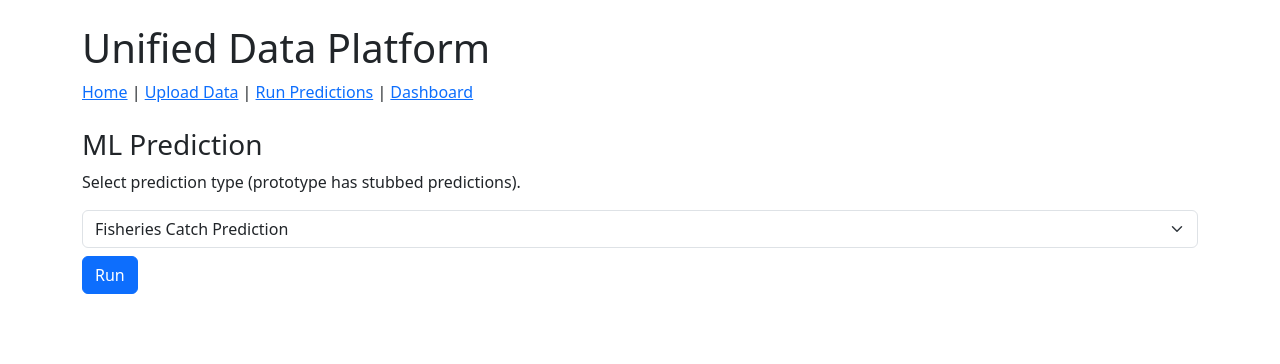
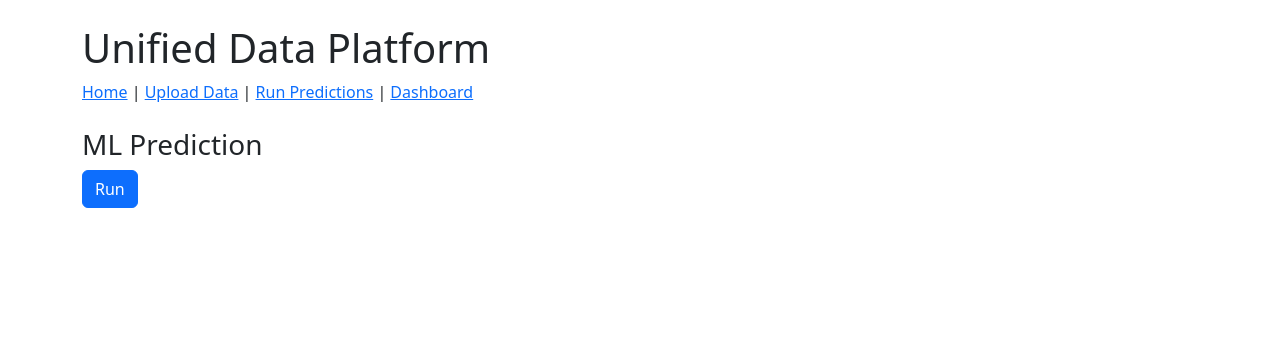
Before and after one commit to KnightGauda/SIHPrototype_NewPS, a Django app: page /ml/ in a window 1280 px wide. Shown: the top 364 px of the page. Run offline with Django 4.2, Linux system fonts and the light colour scheme.

Commit message:
Predict Ui Changes

```diff
--- a/templates/predict.html
+++ b/templates/predict.html
@@ -1,14 +1,8 @@
 {% extends 'base.html' %}
 {% block content %}
   <h3>ML Prediction</h3>
-  <p>Select prediction type (prototype has stubbed predictions).</p>
   <form method="post" action="/ml/run/">
     {% csrf_token %}
-    <select name="type" class="form-select mb-2">
-      <option value="catch">Fisheries Catch Prediction</option>
-      <option value="biodiversity">Biodiversity Index Prediction</option>
-      <option value="water">Water Quality Classification</option>
-    </select>
     <button class="btn btn-primary" type="submit">Run</button>
   </form>
 {% endblock %}
```
